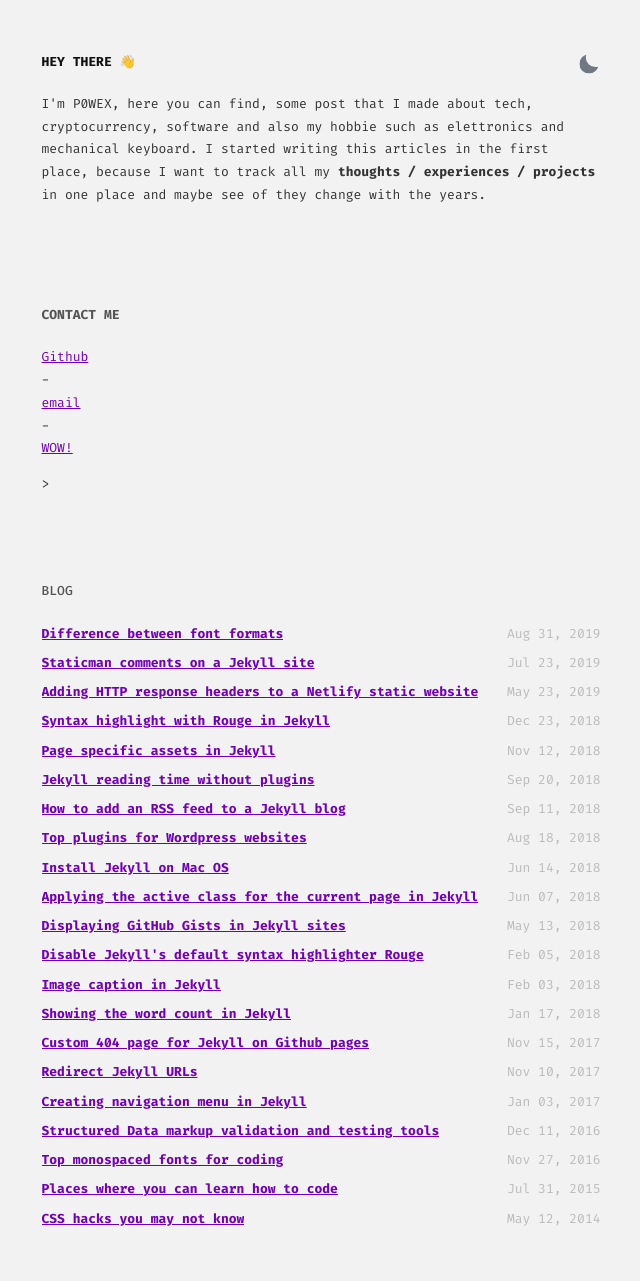
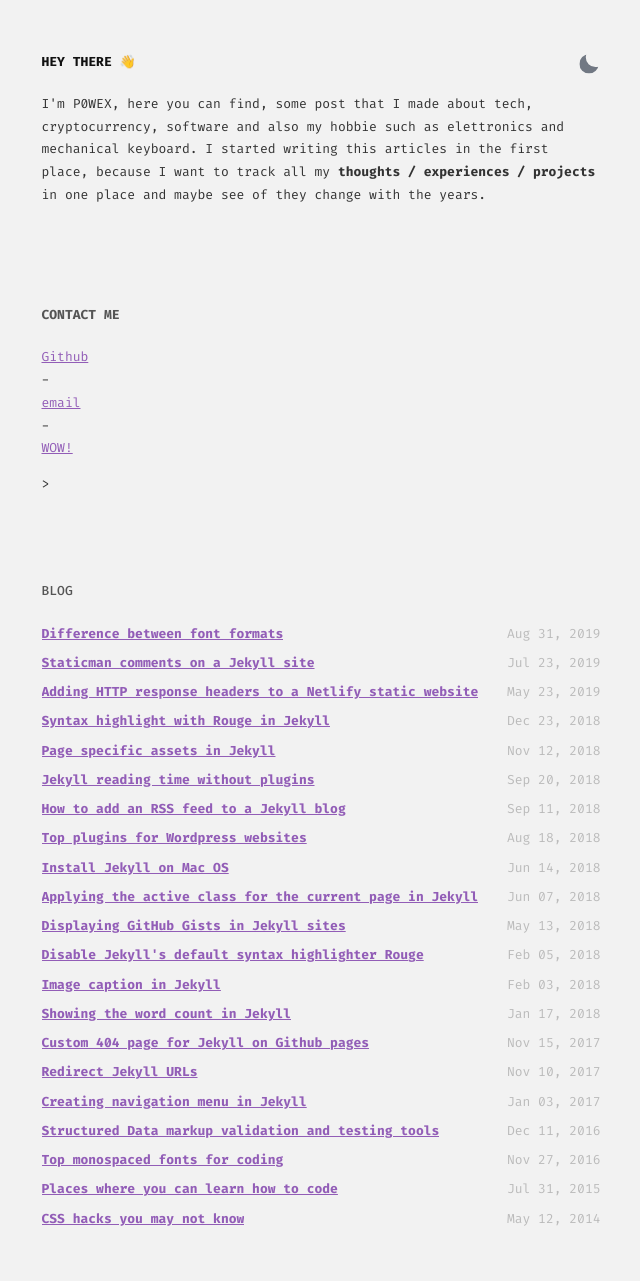
Before and after one commit to DavideBri/Gesko, a Jekyll site: the page built from index.html, in a window 1280 px wide. Shown: the whole page, without its empty margins (319-959 px from the left). Built offline with Jekyll 4.4.1, drawn with Linux system fonts in a browser that asks for light colours.

Commit message:
update the color for links

```diff
--- a/_sass/_main.scss
+++ b/_sass/_main.scss
@@ -39,7 +39,7 @@ html[data-theme="light"] {
 	--medium-text-color: #555;
 	--main-text-color: #333;
 	--dark-text-color: #111;
-	--link-color: #7200ba;
+	--link-color: #925db7;
 
 	background-color: #f2f2f2;
 
@@ -97,7 +97,7 @@ html[data-theme="dark"] {
 	--medium-text-color: #888;
 	--main-text-color: #ddd;
 	--dark-text-color: #eee;
-	--link-color: #7200ba;
+	--link-color: #925db7;
 
 	background-color: #0d1117;
 
```
